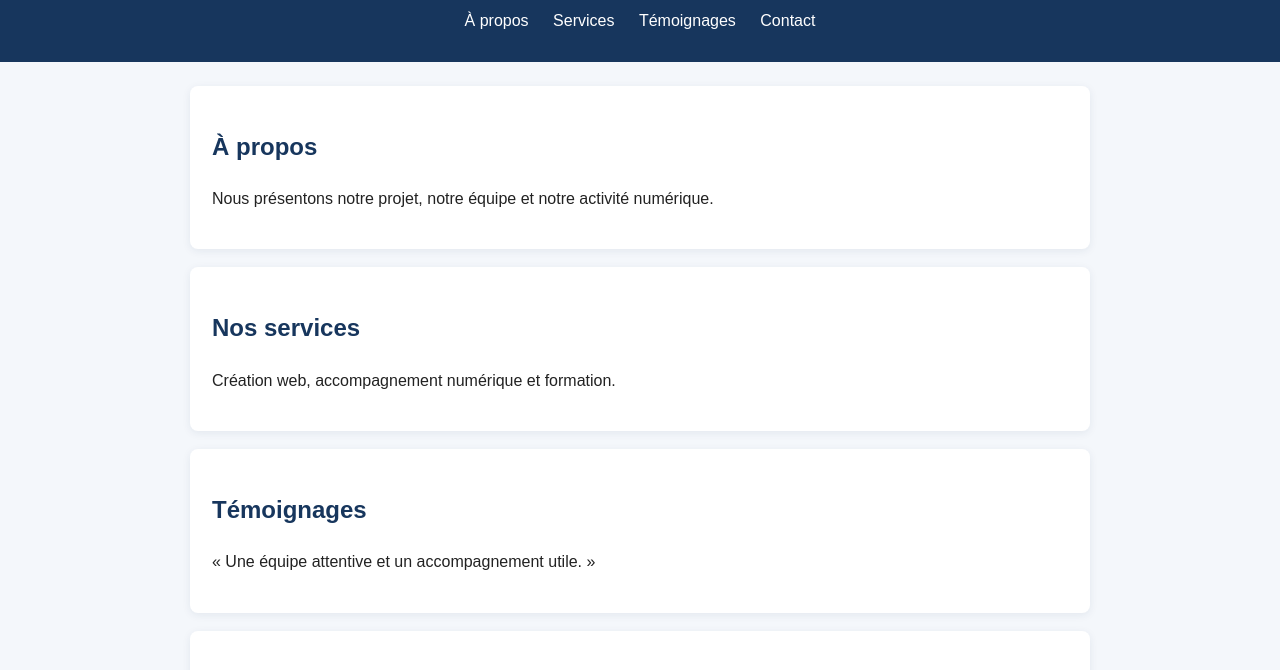
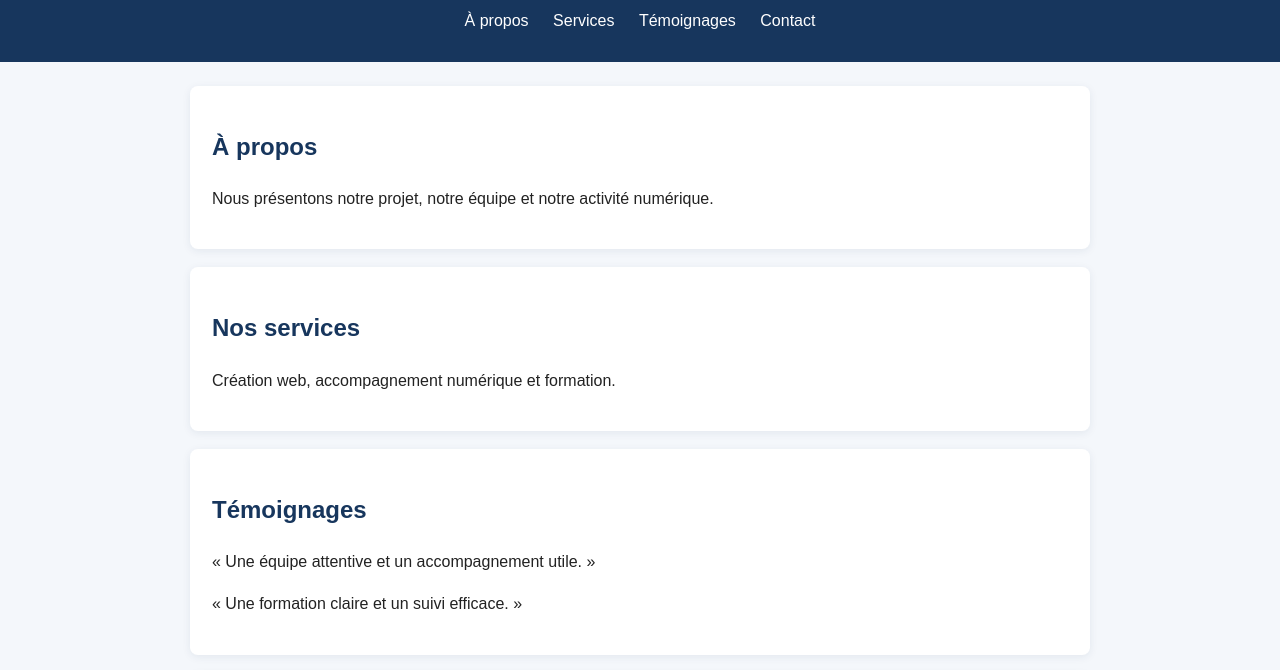
Before and after one commit to yoannathan/MonSiteWeb, a plain HTML site: page index.html in a window 1280 px wide. Shown: the part 114-784 px from the top of the page. Drawn offline with Linux system fonts and the light colour scheme.

Commit message:
Enrichir la section Témoignages

```diff
--- a/index.html
+++ b/index.html
@@ -29,6 +29,7 @@
     <section id="temoignages">
       <h2>Témoignages</h2>
       <p>« Une équipe attentive et un accompagnement utile. »</p>
+      <p>« Une formation claire et un suivi efficace. »</p>
     </section>
     <section id="contact">
       <h2>Contact</h2>
```
